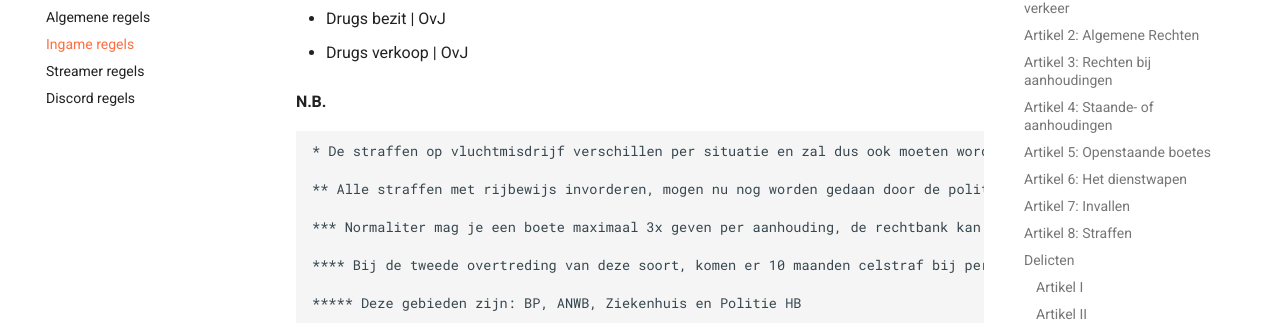
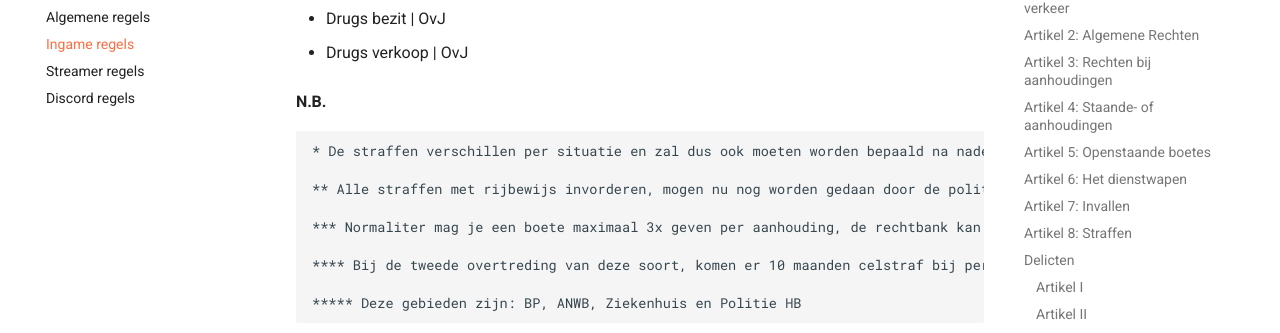
Before and after one commit to Jaccosf/ARP-Wetboek, an MkDocs documentation site: the page built from docs/wetboek.md, in a window 1280 px wide and 900 px high, scrolled down 5202 px. Shown: the part 118-451 px from the top of the window. Built offline with MkDocs 1.6.1 and Material for MkDocs 9.7.7, drawn with Linux system fonts in a browser that asks for light colours; some of the changed text lies outside the part shown.

Commit message:
feat(ingame-wetboek): update artikel 8:I.10

```diff
--- a/docs/wetboek.md
+++ b/docs/wetboek.md
@@ -84,7 +84,7 @@
 
 - Negeren rood verkeerslicht | €240
 
-- Gevaarlijk rijgedrag | €500
+- Gevaarlijk rijgedrag* | €500
 
 - Ongeldige A.P.K. | €140
 
@@ -206,7 +206,7 @@
 
 #### N.B.
 
-    * De straffen op vluchtmisdrijf verschillen per situatie en zal dus ook moeten worden bepaald na nader inzien. Meestal als iemand dit pleegt wordt degene ook aangehouden, dan kan je voor het vluchtmisdrijf naar de rechtbank. Is dit niet zo? Dan kan je degene gewoon de boete of taakstraffen geven.
+    * De straffen verschillen per situatie en zal dus ook moeten worden bepaald na nader inzien. Meestal als iemand dit pleegt wordt degene ook aangehouden, dan kan je voor het delict naar de rechtbank. Is dit niet zo? Dan kan je degene gewoon de straf geven.
 
     ** Alle straffen met rijbewijs invorderen, mogen nu nog worden gedaan door de politie. Binnenkort wordt dit door de rechtbank gedaan. Hierover later meer.
 
```
